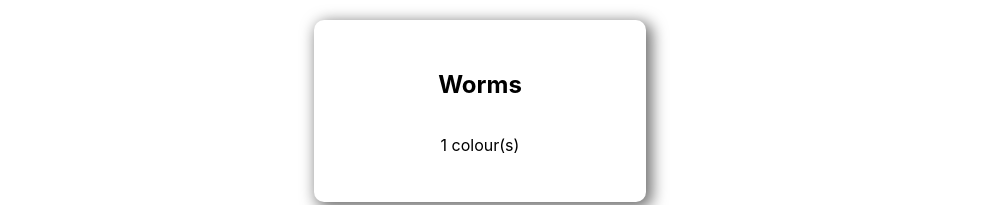
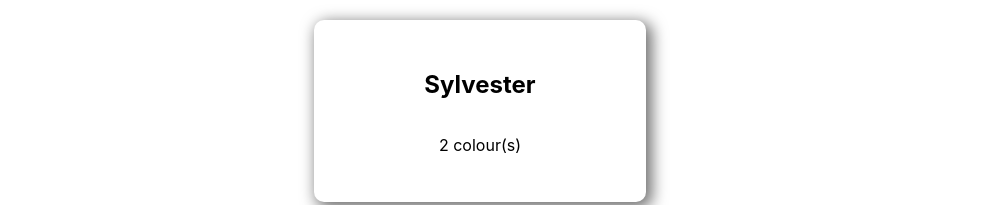
Before and after one commit to dappernerddesigns/colour-brain, a React (Create React App) app: page / in a window 1280 px wide. Both pictures are taken after a click on the button "Start!". Shown: the part 177-382 px from the top of the page, without its empty margins (160-1147 px from the left). Built offline with nearby package versions, Linux system fonts and the light colour scheme.

Commit message:
build failed on useEffect, repaired

```diff
--- a/src/components/QuestionCard.jsx
+++ b/src/components/QuestionCard.jsx
@@ -15,8 +15,8 @@
 	const [message, setMessage] = useState('');
 	const [turn, setTurn] = useState(true);
 
-	const quCard = questionGenerator(questions);
 	useEffect(() => {
+		const quCard = questionGenerator(questions);
 		setChallenge(quCard);
 		setIsLoading(false);
 	}, [turn]);
```
